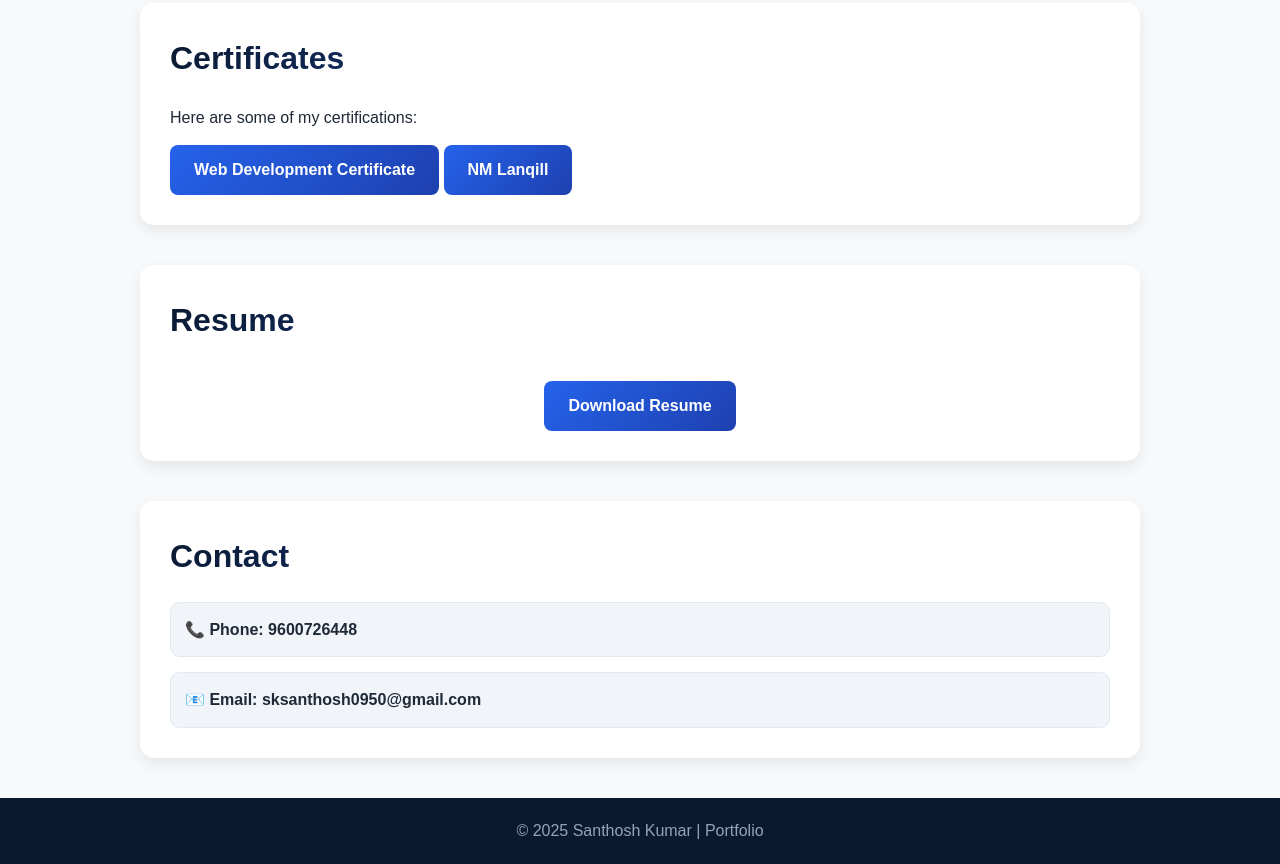
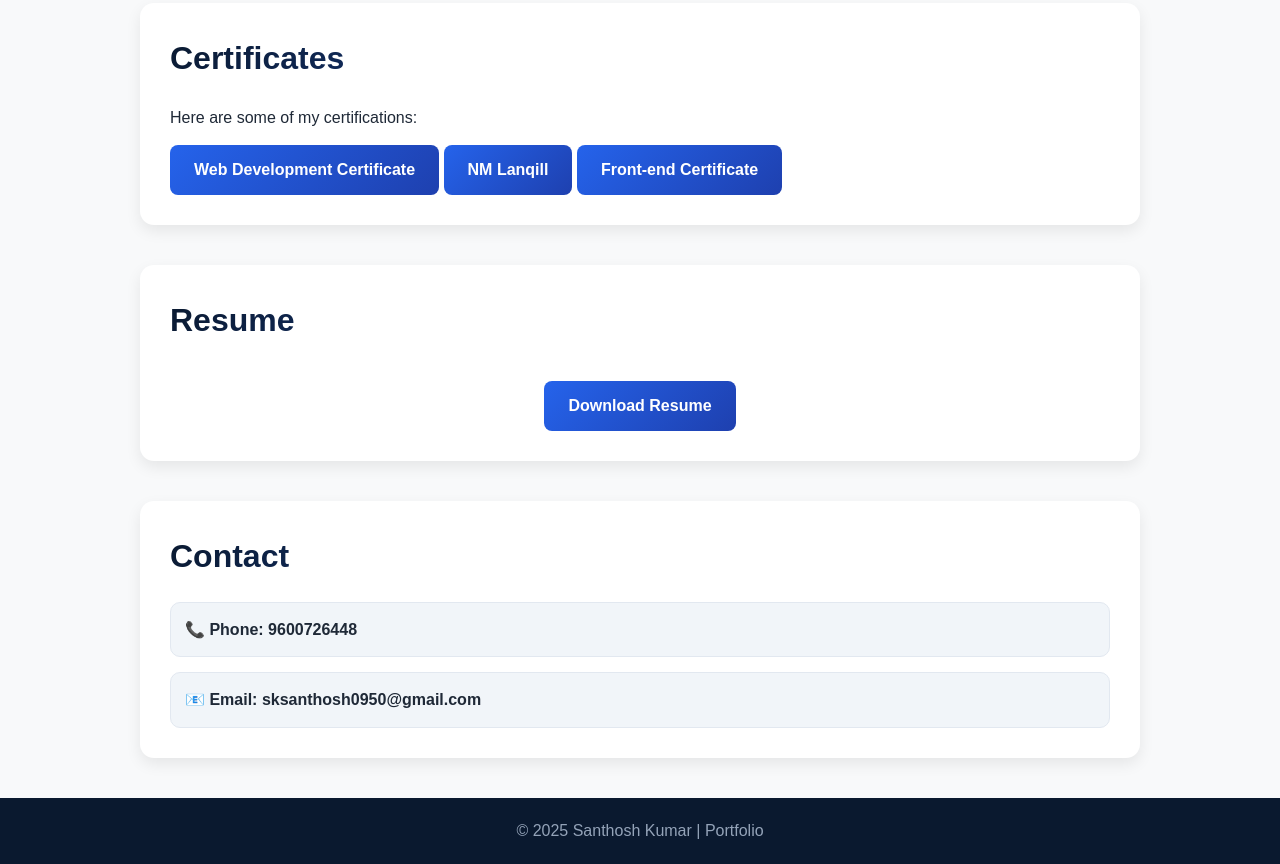
Before and after one commit to santhosh0950/Santhoshkumar-TNSDC-FWD-DP, a plain HTML site: page index.html in a window 1280 px wide. Shown: the part 1270-2134 px from the top of the page. Drawn offline with Linux system fonts and the light colour scheme.

Commit message:
index.html

```diff
--- a/index.html
+++ b/index.html
@@ -219,9 +219,9 @@
     <p>
       Hi, I’m Santhosh Kumar — a Tech Fixer with the eye of a Visual Dreamer and the vision of a Story Hacker. I thrive at the intersection of technology and creativity — exploring new tools, mastering emerging technologies, and turning complex challenges into elegant, user-friendly solutions.
 
-I specialize in building systems that work flawlessly and look great, whether it’s streamlining workflows, designing engaging web interfaces, or developing apps that improve daily life.
+      I specialize in building systems that work flawlessly and look great, whether it’s streamlining workflows, designing engaging web interfaces, or developing apps that improve daily life.
 
-If given the opportunity at a company like TCS, Infosys, or Google, I’ll bring a blend of problem-solving precision, design thinking, and innovative ideas to create products that not only meet user needs but also inspire them. My mission is simple — to build impactful technology that people love to use.
+      If given the opportunity at a company like TCS, Infosys, or Google, I’ll bring a blend of problem-solving precision, design thinking, and innovative ideas to create products that not only meet user needs but also inspire them. My mission is simple — to build impactful technology that people love to use.
     </p>
   </section>
 
@@ -250,6 +250,7 @@ If given the opportunity at a company like TCS, Infosys, or Google, I’ll bring
     <p>Here are some of my certifications:</p>
     <a href="Web development Fundamentals.pdf" target="_blank">Web Development Certificate</a>
     <a href="NM_Certificate (2).pdf" target="_blank">NM Lanqill</a>
+    <a href="Front-end web developement.pdf" target="_blank">Front-end Certificate</a>
   </section>
 
   <section id="resume" class="resume">
@@ -318,5 +319,4 @@ If given the opportunity at a company like TCS, Infosys, or Google, I’ll bring
     });
   </script>
 </body>
-
 </html>
```
